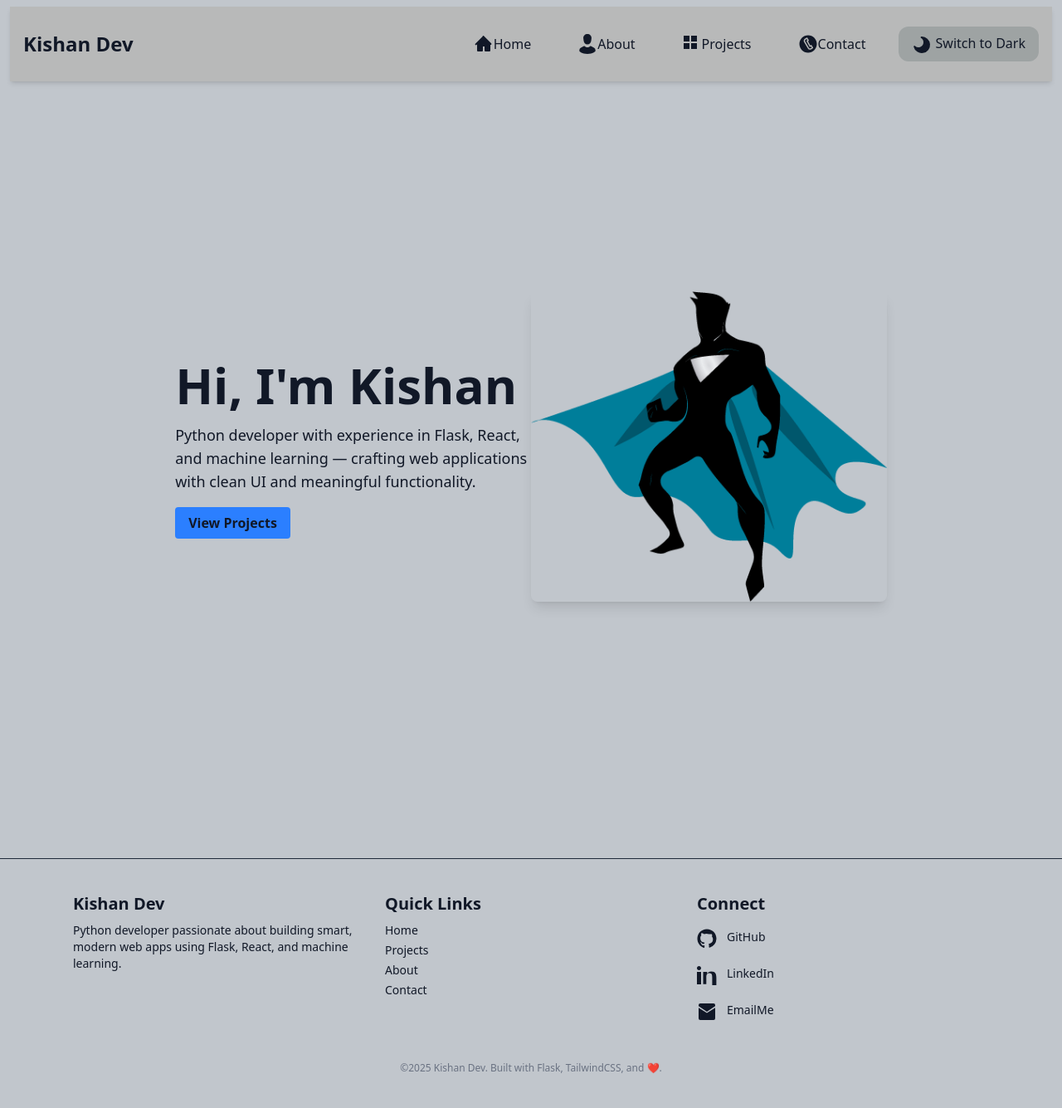
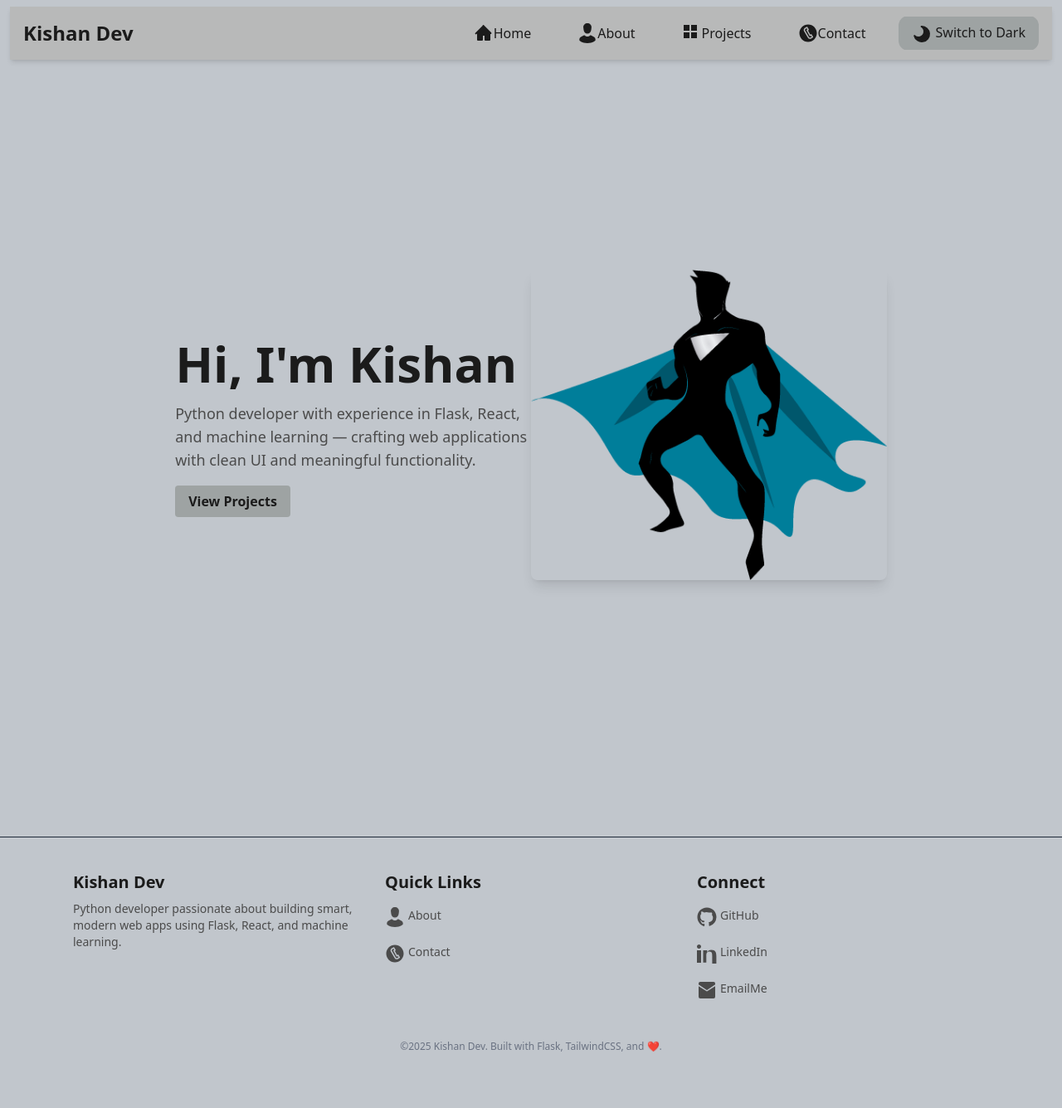
Before and after one commit to kishandev2509/portfolio, a Flask app: page / in a window 1280 px wide. Shown: the whole page at 83% size. After the commit the page ends 1267 px from the top, so only its background shows below. Run offline with Flask 3, Linux system fonts and the light colour scheme; some libraries are stand-ins or nearby versions.

Commit message:
Enhance footer and header templates with quick links and menu icon, update styles for better theme support

```diff
--- a/app.py
+++ b/app.py
@@ -23,6 +23,10 @@ def inject_footer_data():
             "Home":r"{{ url_for('home') }}",
             "About":r"{{ url_for('about') }}",
             "Projects":r"{{ url_for('projects') }}",
+            "Contact":r"{{ url_for('contact') }}",
+        },
+        "quick_links":{
+            "About":r"{{ url_for('about') }}",
             "Contact":r"{{ url_for('contact') }}",
         }
     }
--- a/static/css/style.css
+++ b/static/css/style.css
@@ -4,17 +4,23 @@
 :root {
 	--bg-color-primary: #c1c6cc;
 	--bg-color-secondary: #b8b9b9;
-	--text-color-primary: #111827;
-	--text-color-secondary: #111827;
+	--text-color-primary: #1b1b1b;
+	--text-color-secondary: #4b4b4b;
 	--text-hover-color: #1447e6;
-	--accent-color: #9ea3a3;
+	--bg-color-accent: #9ea3a3;
+	--btn-border-color: #414242;
+	--gradient-color-1: #1f2020;
+	--gradient-color-2: #4a5353;
 }
 
 .dark {
 	--bg-color-primary: #101828;
 	--bg-color-secondary: #1e2939;
 	--text-color-primary: #ffffff;
-	--text-color-secondary: #ffffff;
+	--text-color-secondary: #adadad;
 	--text-hover-color: #51a2ff;
-	--accent-color: #2e6780;
+	--bg-color-accent: #2e6780;
+	--btn-border-color: #abb1b1;
+	--gradient-color-1: #d1d4d4;
+	--gradient-color-2: #8f9494;
 }
--- a/static/js/main.js
+++ b/static/js/main.js
@@ -1,7 +1,4 @@
-document.documentElement.classList.toggle(
-	"dark",
-	localStorage.theme === "dark"
-);
+document.documentElement.classList.toggle("dark", localStorage.theme === "dark");
 // document.documentElement.classList.toggle(
 // 	"dark",
 // 	localStorage.theme === "dark" ||
@@ -28,9 +25,9 @@ document.addEventListener("DOMContentLoaded", function () {
 	document.querySelectorAll(".motionHoverZoomIn").forEach((project_card) => hoverZoomIn(project_card));
 });
 
+let menuVisible = false;
 function toggleHeight(elem) {
-	let visible = false;
-	if (!visible) {
+	if (!menuVisible) {
 		elem.classList.remove("hidden");
 		Motion.animate(
 			elem,
@@ -46,7 +43,7 @@ function toggleHeight(elem) {
 			elem.classList.add("hidden");
 		});
 	}
-	visible = !visible;
+	menuVisible = !menuVisible;
 }
 
 function hoverZoomIn(elem) {
--- a/templates/base.html
+++ b/templates/base.html
@@ -13,9 +13,12 @@
 		<link href="https://unpkg.com/aos@2.3.4/dist/aos.css" rel="stylesheet" />
 		<script src="https://cdn.jsdelivr.net/npm/@tailwindcss/browser@4"></script>
 		<style type="text/tailwindcss">
-		@import "tailwindcss";
-@custom-variant dark (&:where(.dark, .dark *));
-</style>
+			@import "tailwindcss";
+			@custom-variant dark (&:where(.dark, .dark *));
+			@theme {
+				--breakpoint-md: 56.5rem;
+			}
+		</style>
 	</head>
 	<body class="bg-[var(--bg-color-primary)] text-[var(--text-color-primary)]">
 		{% include "header.html" %}
--- a/templates/components/icons.html
+++ b/templates/components/icons.html
@@ -92,4 +92,8 @@
 	<path
 		d="M2 4a2 2 0 0 1 2-2h16a2 2 0 0 1 2 2v1.2L12 12 2 5.2V4zm0 3.2V20a2 2 0 0 0 2 2h16a2 2 0 0 0 2-2V7.2l-10 6.4L2 7.2z" />
 </svg>
+{% elif name == "menu" %}
+<svg class="w-6 h-6 fill-current inline-block {{ class }}" viewBox="0 0 24 24" stroke="currentColor">
+	<path stroke-linecap="round" stroke-linejoin="round" stroke-width="2" d="M4 6h16M4 12h16M4 18h16" />
+</svg>
 {% endif %} {% endmacro %}
--- a/templates/footer.html
+++ b/templates/footer.html
@@ -14,23 +14,26 @@
 		<div class="md:w-1/3">
 			<h2 class="text-xl font-semibold mb-2">Quick Links</h2>
 			<ul class="space-y-1 text-sm text-[var(--text-color-secondary)]">
-				<li><a href="{{ url_for('home') }}" class="hover:text-[var(--text-hover-color)]">Home</a></li>
-				<li><a href="{{ url_for('projects') }}" class="hover:text-[var(--text-hover-color)]">Projects</a></li>
-				<li><a href="{{ url_for('about') }}" class="hover:text-[var(--text-hover-color)]">About</a></li>
-				<li><a href="{{ url_for('contact') }}" class="hover:text-[var(--text-hover-color)]">Contact</a></li>
+			{% for name,link in quick_links.items() %}
+				<li>
+					<a href="{{link}}" class="py-2 hover:text-[var(--text-hover-color)] gap-1 flex flex-row">
+						{{ icon(name.lower()) }} {{ name }}
+					</a>
+				</li>
+				{% endfor %}
 			</ul>
 		</div>
 
 		<!-- Social & Contact -->
 		<div class="md:w-1/3">
 			<h2 class="text-xl font-semibold mb-2">Connect</h2>
-			<ul class="space-y-1 text-sm">
+			<ul class="space-y-1 text-sm text-[var(--text-color-secondary)]">
 				{% for name,url in social_links.items() %}
 				<li>
 					<a
 						href="{{ url }}"
 						target="_blank"
-						class="hover:text-[var(--text-hover-color)] flex flex-row gap-3 py-2">
+						class="hover:text-[var(--text-hover-color)] flex flex-row gap-1 py-2">
 						{{ icon(name.lower()) }} {{ name }}
 					</a>
 				</li>
--- a/templates/header.html
+++ b/templates/header.html
@@ -1,23 +1,25 @@
 {% from "components/icons.html" import icon %}
 <header class="sticky top-0 px-3 py-2 flex justify-between z-50 items-center w-full">
-	<nav class="bg-[var(--bg-color-secondary)] text-[var(--text-color-primary)] shadow-md px-4 py-1 relative w-full">
+	<nav class="bg-[var(--bg-color-secondary)] text-[var(--text-color-primary)] shadow-md px-4 py-1 relative w-full min-h-[2.5rem]">
 		<div class="max-w-auto mx-auto flex flex-col items-center justify-between md:flex-row">
-			<div class="w-full flex flex-row justify-between md:w-auto">
+			<div class="w-full flex flex-row justify-between items-center md:w-auto">
 				<!-- Logo -->
-				<div class="text-2xl font-bold">
+				<div class="text-2xl font-bold my-2">
 					<a href="{{ url_for('home') }}">Kishan Dev</a>
 				</div>
 
+				<div class="md:hidden block flex flex-row gap-3 my-2 items-center">
+				<button
+					id="theme-toggle"
+					class="flex flex-row rounded-xl min-w-fit transition py-2 px-4 text-[var(--text-color-primary)] bg-[var(--bg-color-accent)] hover:bg-[var(--bg-color-primary)] hover:text-[var(--text-hover-color)]"
+					onclick="toggleTheme()">
+					<span id="sun-icon" class="hidden dark:inline"> {{ icon("sun") }} Switch to Light </span>
+					<span id="moon-icon" class="inline dark:hidden"> {{ icon("moon") }} Switch to Dark </span>
+				</button>
+
 				<!-- Hamburger Menu Button (mobile) -->
-				<div class="md:hidden block">
-					<button id="menu-toggle" class="focus:outline-none">
-						<svg class="w-6 h-6" fill="none" stroke="currentColor" viewBox="0 0 24 24">
-							<path
-								stroke-linecap="round"
-								stroke-linejoin="round"
-								stroke-width="2"
-								d="M4 6h16M4 12h16M4 18h16" />
-						</svg>
+					<button id="menu-toggle" class="flex flex-row rounded-xl min-w-fit transition py-2 px-4 text-[var(--text-color-primary)] bg-[var(--bg-color-accent)] hover:bg-[var(--bg-color-primary)] hover:text-[var(--text-hover-color)]">
+					{{icon("menu")}}
 					</button>
 				</div>
 			</div>
@@ -25,7 +27,7 @@
 			<!-- Nav Links -->
 			<ul
 				id="nav-links"
-				class="hidden flex-col md:flex md:flex-row md:items-center md:space-x-6 md:static left-0 w-full md:w-auto bg-gray-900 bg-transparent my-5 overflow-hidden">
+				class="hidden flex-col md:flex md:flex-row md:items-center md:space-x-6 md:static w-full md:w-auto bg-gray-900 bg-transparent my-2 overflow-hidden md:max-h-[2.5rem]">
 				{% for name,link in nav_links.items() %}
 				<li>
 					<a href="{{link}}" class="py-2 px-4 hover:text-[var(--text-hover-color)] flex flex-row">
@@ -35,7 +37,7 @@
 				{% endfor %}
 				<button
 					id="theme-toggle"
-					class="flex flex-row rounded-xl w-fit transition text-[var(--text-color-primary)] bg-[var(--accent-color)] hover:bg-[var(--bg-color-primary)] py-2 px-4 hover:text-[var(--text-hover-color)]"
+					class="hidden md:flex flex-row rounded-xl min-w-fit transition py-2 px-4 text-[var(--text-color-primary)] bg-[var(--bg-color-accent)] hover:bg-[var(--bg-color-primary)] hover:text-[var(--text-hover-color)]"
 					onclick="toggleTheme()">
 					<span id="sun-icon" class="hidden dark:inline"> {{ icon("sun") }} Switch to Light </span>
 					<span id="moon-icon" class="inline dark:hidden"> {{ icon("moon") }} Switch to Dark </span>
--- a/templates/index.html
+++ b/templates/index.html
@@ -8,7 +8,7 @@
 		</p>
 		<a
 			href="{{ url_for('projects') }}"
-			class="bg-blue-500 hover:bg-blue-600 text-[var(--text-color-primary)] font-semibold py-2 px-4 rounded transition duration-300">
+			class="font-semibold py-2 px-4 rounded transition duration-300 text-[var(--text-color-primary)] bg-[var(--bg-color-accent)] hover:bg-[var(--bg-color-secondary)] hover:text-[var(--text-hover-color)]">
 			View Projects
 		</a>
 	</div>
--- a/templates/readme.html
+++ b/templates/readme.html
@@ -3,13 +3,13 @@
 {% endblock head %} {% block content %}
 <div class="flex justify-between items-center">
 	<h2
-		class="text-3xl font-extrabold tracking-tight leading-tight text-transparent bg-clip-text bg-gradient-to-r from-blue-400 via-purple-500 to-pink-500 drop-shadow-lg italic py-2 w-8/9">
+		class="text-3xl font-extrabold tracking-tight leading-tight text-transparent bg-clip-text bg-gradient-to-r from-[var(--gradient-color-1)] to-[var(--gradient-color-2)] drop-shadow-lg italic py-2 w-8/9">
 		{{user}} {% if repo != "" %} => {% endif %}{{repo}}
 	</h2>
 	<a
 		href="https://github.com/{{user}}/{{repo}}"
 		target="_blank"
-		class="px-4 py-2 my-1 backdrop-blur-md bg-white/10 border border-white/20 w-1/9 min-w-fit text-[var(--text-color-primary)] text-center font-bold rounded-lg shadow-lg hover:bg-white/20 hover:scale-105 transition duration-300 ease-in-out">
+		class="px-4 py-2 my-1 backdrop-blur-md  bg-[var(--bg-color-accent)] hover:bg-[var(--bg-color-secondary)] border border-[var(--btn-border-color)] w-1/9 min-w-fit text-[var(--text-color-primary)] text-center font-bold rounded-lg shadow-lg hover:bg-white/20 hover:scale-105 transition duration-300 ease-in-out">
 		Open in Github
 	</a>
 </div>
```
Lines whose indentation alone changed are shown as unchanged.
